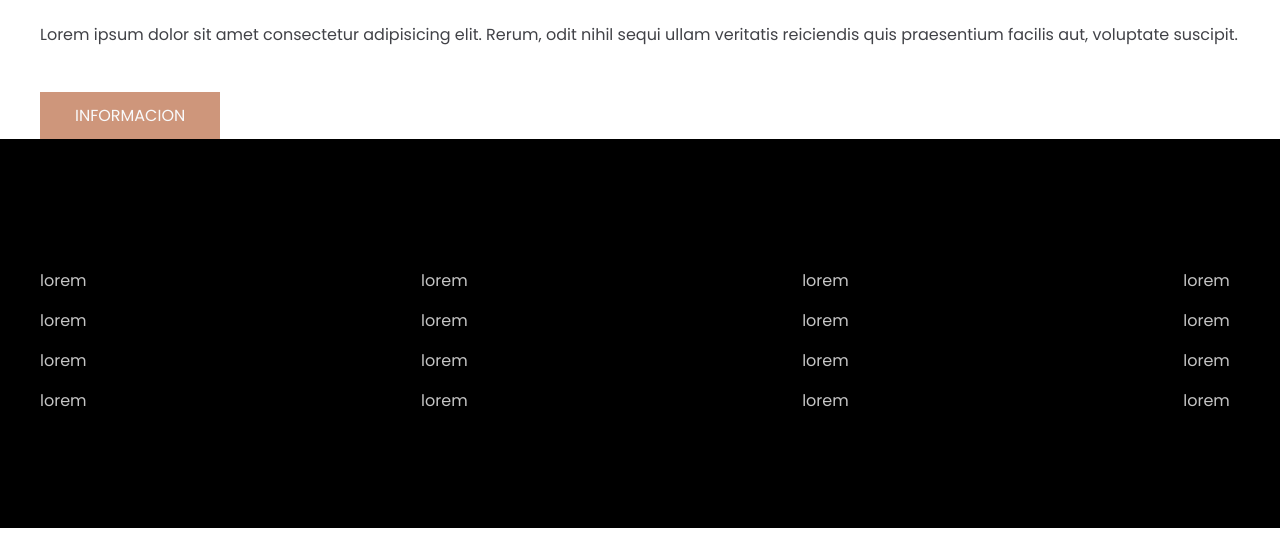
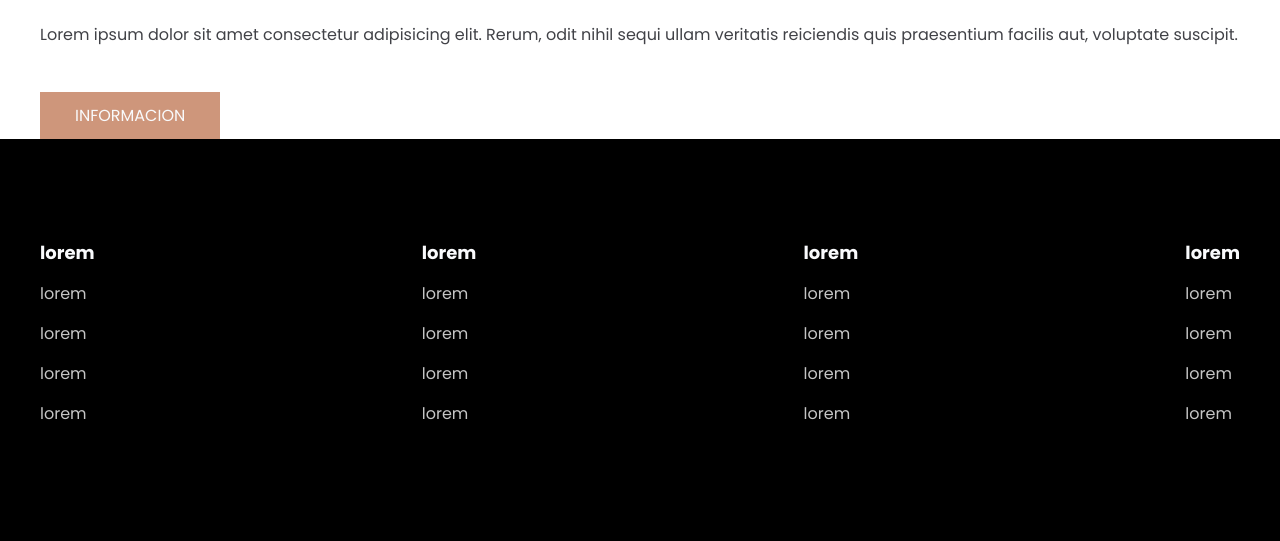
Before and after one commit to andmar963/comerce, a plain HTML site: page index.html in a window 1280 px wide. Shown: the part 4378-4919 px from the top of the page. Drawn offline with Linux system fonts and the light colour scheme.

Commit message:
Update style.css

```diff
--- a/style.css
+++ b/style.css
@@ -281,7 +281,7 @@ p{
     justify-content: space-between;
 }
 
-link h3{
+.link h3{
     font-size: 18px;
     color: #f9fafc;
     margin-bottom: 15px;
```
